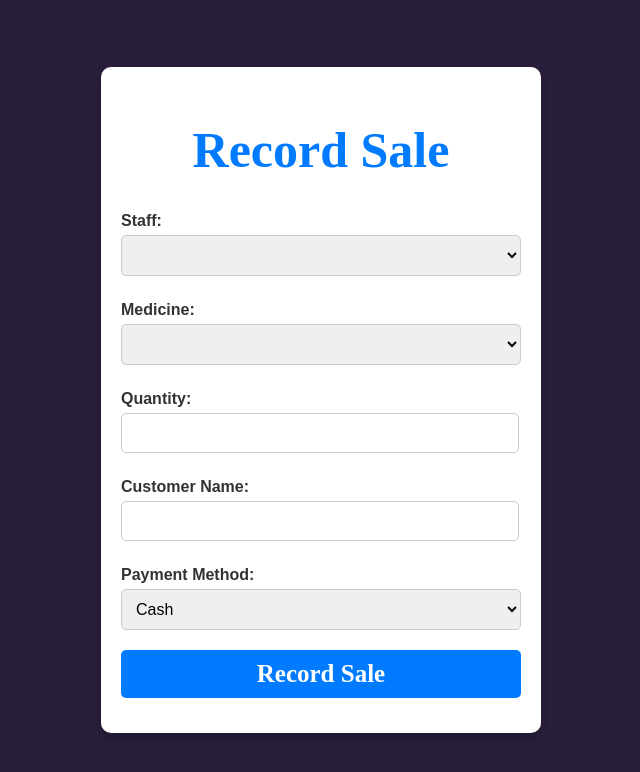
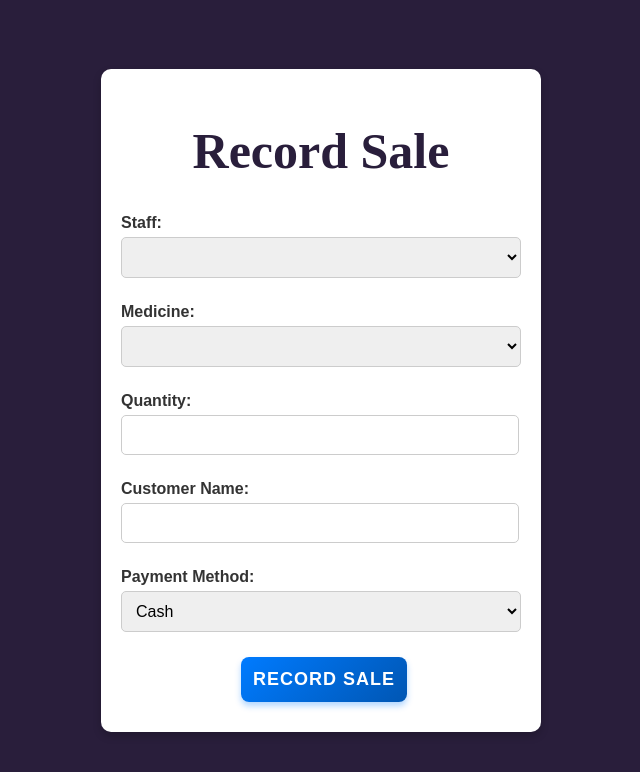
Before and after one commit to Darkbeast747474/Pharmacy_Web_App, a PHP site: page /invoice.php in a window 1280 px wide. Shown: the top 772 px of the page, without its empty margins (319-959 px from the left). Run offline with PHP 8.4, Linux system fonts and the light colour scheme; the visitor is signed in with stand-in values (Sample User, id 1); data that the repository does not hold is empty; some web fonts are replaced.

Commit message:
styling css

```diff
--- a/static/invoice.css
+++ b/static/invoice.css
@@ -22,15 +22,13 @@ body {
 
 h1 {
     text-align: center;
-    color: #007bff;
+    color: #291e3b;
     font-family: "Smooch Sans", serif;
     font-optical-sizing: auto;
     font-weight: 800;
     font-size: 50px;
     font-style: normal;
     text-align: center;
-    color: #007bff;
-
 }
 
 label {
@@ -59,7 +57,7 @@ input {
 }
 
 button {
-    background-color: #007bff;
+    /* background-color: #007bff;
     color: white;
     cursor: pointer;
     border: none;
@@ -67,13 +65,37 @@ button {
     font-optical-sizing: auto;
     font-weight: 700;
     font-size: 25px;
-    font-style: normal;
+    font-style: normal; */
+    width: max-content;
+    background: linear-gradient(135deg, #007bff, #0056b3);
+    color: white;
+    border: none;
+    padding: 12px;
+    font-size: 18px;
+    font-weight: bold;
+    text-transform: uppercase;
+    cursor: pointer;
+    border-radius: 8px;
+    transition: all 0.3s ease-in-out;
+    box-shadow: 0px 4px 6px rgba(0, 123, 255, 0.3);
+    letter-spacing: 1px;
+    position: relative;
+    bottom: -5px;
+    margin-left: 30%;
 
 }
 
 button:hover {
-    background-color: #0056b3;
+    background: linear-gradient(135deg, #0056b3, #003d7a);
+    box-shadow: 0px 6px 10px rgba(0, 85, 204, 0.5);
+    transform: translateY(-2px);
 }
+
+button:active {
+    transform: translateY(1px);
+    box-shadow: 0px 2px 4px rgba(0, 85, 204, 0.3);
+}
+
 
 .message {
     text-align: center;
```
Also changed, not shown: static/sales_report.css (+4 -4 lines), static/stock_report.css (+7 -4 lines).
